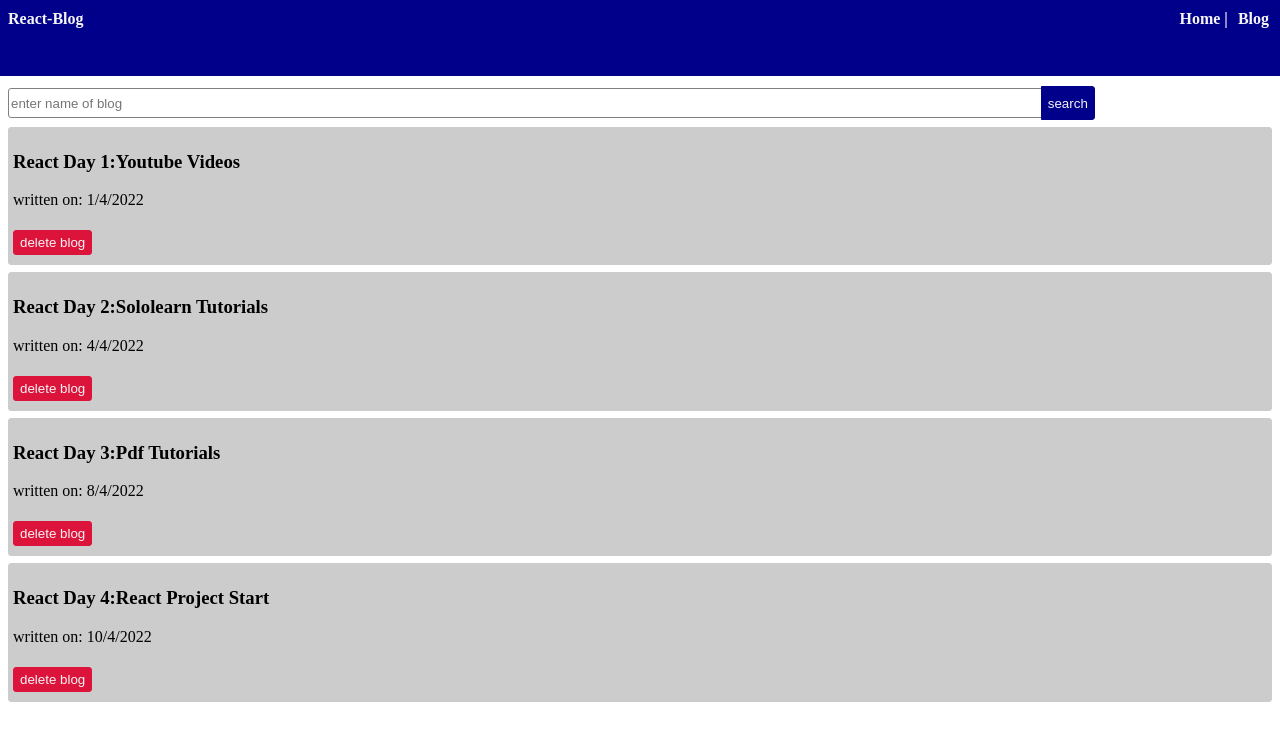
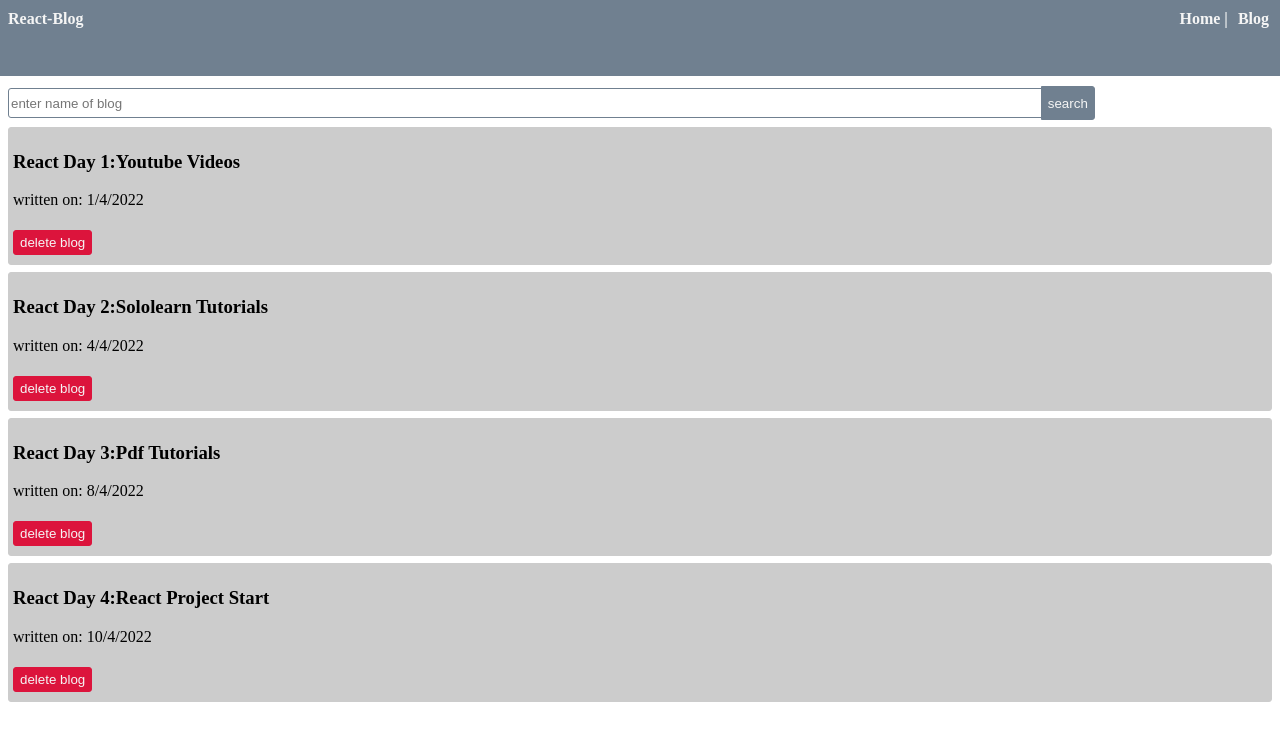
Before and after one commit to kass8mal8/React-Blog, a React (Create React App) app: page /blogs in a window 1280 px wide. Shown: the top 740 px of the page. Built offline with nearby package versions, Linux system fonts and the light colour scheme.

Commit message:
1 file modified

```diff
--- a/src/style.css
+++ b/src/style.css
@@ -8,7 +8,7 @@
 }
 .searchBlog input{
    outline: none;
-   border: 1px solid gray;
+   border: 1px solid slategray;
    border-radius: 3px;
    height:30px;
    margin-top: 10px;
@@ -16,11 +16,11 @@
 }
 .searchBlog button{
    color: whitesmoke;
-   border: 1px solid darkblue;
+   border: 1px solid slategray;
    border-top-right-radius: 3px;
    border-bottom-right-radius: 3px;
    height: 34px;
-   background: darkblue;
+   background:slategray;
    margin-left: -4px;
    margin-top: 10px;
 }
@@ -47,7 +47,7 @@ a{
   position: relative;
 }
 .homePage header{
-    background: darkblue;
+    background:slategray;
     width: 100%;
     height:7vh;
     margin-left: -10px;
```
